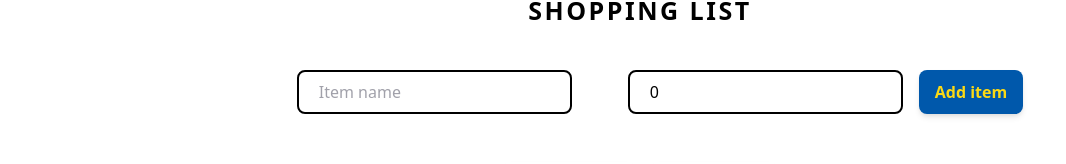
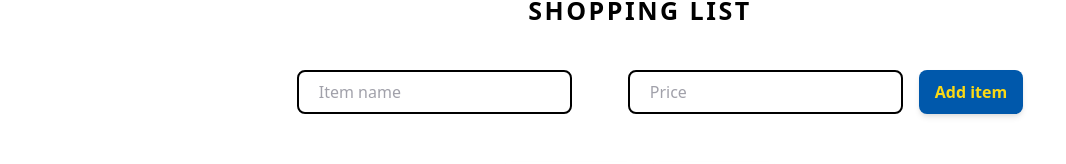
Before and after one commit to HassanObeid89/shopping-list, a React (Create React App) app: page / in a window 1280 px wide. Both pictures are taken after a click on the button "Add item". Shown: the part 224-388 px from the top of the page, without its empty margins (0-1066 px from the left). Built offline with nearby package versions, Linux system fonts and the light colour scheme.

Commit message:
Added validation using yup, react-form-hook and craco libraries.

```diff
--- a/package.json
+++ b/package.json
@@ -6,14 +6,17 @@
     "@craco/craco": "^6.2.0",
     "@headlessui/react": "^1.4.0",
     "@heroicons/react": "^1.0.3",
+    "@hookform/resolvers": "^2.7.1",
     "@testing-library/jest-dom": "^5.11.4",
     "@testing-library/react": "^11.1.0",
     "@testing-library/user-event": "^12.1.10",
     "react": "^17.0.2",
     "react-dom": "^17.0.2",
+    "react-hook-form": "^7.12.2",
     "react-scripts": "4.0.3",
     "react-uuid": "^1.0.2",
-    "web-vitals": "^1.0.1"
+    "web-vitals": "^1.0.1",
+    "yup": "^0.32.9"
   },
   "scripts": {
     "start": "craco start",
--- a/src/App.jsx
+++ b/src/App.jsx
@@ -4,8 +4,9 @@ import CompletedList from "./components/CompletedList";
 import Header from "./components/Header";
 import WelcomeScreen from "./components/WelcomeScreen";
 
-const getDataFromLS = () => {
+const getDataLS = () => {
   const data = localStorage.getItem("items");
+  console.log(data);
   if (data) {
     return JSON.parse(data);
   } else {
@@ -14,8 +15,8 @@ const getDataFromLS = () => {
 };
 
 function App() {
-  const [items, setItems] = useState(getDataFromLS());
   const [show, setShow] = useState(false);
+  const [items, setItems] = useState(getDataLS());
 
   useEffect(() => {
     localStorage.setItem("items", JSON.stringify(items));
--- a/src/components/AcquiredList.jsx
+++ b/src/components/AcquiredList.jsx
@@ -22,10 +22,10 @@ function AcquiredList({ item, setItems, items,sort }) {
         <li key={item.id} className='shoppingList'>
           <input className='' type='checkbox' onClick={checkBoxHandler} />
           <span className='md:flex-1 text-left '>
-            {item.itemName}
+            {item.Name}
           </span>
           <span className='md:flex-1 text-left '>
-            {item.itemPrice} kr
+            {item.Price} kr
           </span>
         </li>
       ) : null}
--- a/src/components/CompletedList.jsx
+++ b/src/components/CompletedList.jsx
@@ -8,10 +8,10 @@ function CompletedList({ item }) {
           <li key={item.id} className='shoppingList'>
             <input type='checkbox' checked />
             <p className='md:flex-1 line-through text-left'>
-              {item.itemName}
+              {item.Name}
             </p>
             <p className='md:flex-1 line-through text-left'>
-              {item.itemPrice} kr
+              {item.Price} kr
             </p>
           </li>
         </>
--- a/src/components/CreateItem.jsx
+++ b/src/components/CreateItem.jsx
@@ -1,48 +1,60 @@
-import React from "react";
+import { useForm } from "react-hook-form";
+import { yupResolver } from "@hookform/resolvers/yup";
+import { schema } from "../validations/FormValidation";
+import uuid from "react-uuid";
 
 
-function CreateItem({
-  handleSubmit,
-  setItemName,
-  itemName,
-  setItemPrice,
-  itemPrice,
-  items,
-})
+function CreateItem({ setItems, items }) {
 
+  const submitForm = (data, e) => {
+    e.preventDefault();
+    data.id = uuid();
+    data.completed = false;
 
+    setItems([...items, data]);
+    reset('')
+  };
 
+  const {
+    register,
+    handleSubmit,
+    formState: { errors },
+    reset,
+  } = useForm({
+    resolver: yupResolver(schema),
 
-
-{
-
+  });
 
   return (
     <>
       <form
         className='flex flex-col md:flex-row justify-center md:space-x-4 mt-8'
-        onSubmit={handleSubmit}>
+        onSubmit={handleSubmit(submitForm)}>
         <input
           className='input'
-          required
+          name='Name'
           type='text'
           placeholder='Item name'
-          onChange={(e) => setItemName(e.target.value)}
-          value={itemName}
+          autoComplete='off'
+          {...register("Name", {
+            required: "Required",
+          })}
         />
+        {errors.Name?.type === "required" && <p>Required field</p>}
+
         <input
           className='input'
-          required
-          type='number'
-          min='1'
-          step='0.01'
+          name='Price'
+          type='text'
           placeholder='Price'
-          onChange={(e) => setItemPrice(e.target.value)}
-          value={itemPrice}
+          autoComplete='off'
+          {...register("Price")}
         />
+        {errors.Price?.type === "typeError" && <p>Price should be a number</p>}
+        {errors.Price?.type === "min" && <p>Price can't be negative</p>}
+        {errors.Price?.type === "required" && <p>Required field</p>}
         <button className='btn btn-blue'>Add item</button>
       </form>
-
     </>
   );
 }
--- a/src/components/WelcomeScreen.jsx
+++ b/src/components/WelcomeScreen.jsx
@@ -1,49 +1,33 @@
 import React, { useState } from "react";
+
 import CreateItem from "./CreateItem";
 import AcquiredList from "./AcquiredList";
-import uuid from "react-uuid";
 import clipart from "../assets/clipart.png";
 
-function WelcomeScreen({ setItems, items, setShow, show }) {
-  const [itemName, setItemName] = useState("");
-  const [itemPrice, setItemPrice] = useState(Number);
-  const [sortByName, setSortByName] = useState([]);
-  const [sortByPrice, setSortByPrice] = useState([]);
+function WelcomeScreen({ items, setShow, show, submitForm, setItems, item }) {
+  const [sortByName, setSortByName] = useState(false);
+  const [sortByPrice, setSortByPrice] = useState(false);
 
   const handleSortByName = () => {
-    const sortedByName = items.sort((a, b) => {
-      if (a.itemName.toLowerCase() < b.itemName.toLowerCase()) {
+    items.sort((a, b) => {
+      if (a.Name.toLowerCase() < b.Name.toLowerCase()) {
         return -1;
-      } else if (a.itemName.toLowerCase() > b.itemName.toLowerCase()) {
+      } else if (a.Name.toLowerCase() > b.Name.toLowerCase()) {
         return 1;
       } else {
         return 0;
       }
     });
-    setSortByName(sortedByName);
-    setSortByName([]);
+    setSortByName(!sortByName);
+    //setSortByName(false);
   };
 
   const handleSortByPrice = () => {
-    const sortedByPrice = items.sort((a, b) => {
-      return a.itemPrice - b.itemPrice;
+    setSortByPrice(!sortByPrice);
+
+    items.sort((a, b) => {
+      return a.Price - b.Price;
     });
-    setSortByPrice(sortedByPrice);
-    setSortByPrice([]);
-  };
-
-  const handleSubmit = (e) => {
-    e.preventDefault();
-
-    let item = {
-      id: uuid(),
-      itemName,
-      itemPrice,
-      completed: false,
-    };
-    setItems([...items, item]);
-    setItemName("");
-    setItemPrice("");
   };
 
   const handleClick = () => {
@@ -76,21 +60,18 @@ function WelcomeScreen({ setItems, items, setShow, show }) {
         <>
           <div>
             <CreateItem
-              handleSubmit={handleSubmit}
-              setItemName={setItemName}
-              itemName={itemName}
-              setItemPrice={setItemPrice}
-              itemPrice={itemPrice}
+              submitForm={submitForm}
               items={items}
+              setItems={setItems}
             />
           </div>
           <div className='flex justify-center mt-8'>
             <button className={"btn "} onClick={handleSortByName}>
-            Sort by name
-          </button>
-          <button className={"btn "} onClick={handleSortByPrice}>
-            Sort by price
-          </button>
+              Sort by name
+            </button>
+            <button className={"btn "} onClick={handleSortByPrice}>
+              Sort by price
+            </button>
           </div>
 
           <div className='listContainer'>
--- /dev/null
+++ b/src/validations/FormValidation.js
@@ -0,0 +1,20 @@
+import * as yup from "yup";
+
+// export const getDataLS = () => {
+//   const data = localStorage.getItem("newitems");
+//   if (data) {
+//     return JSON.parse(data);
+//   } else {
+//     return [];
+//   }
+// };
+
+
+
+
+export const schema = yup.object().shape({
+
+  Name: yup.string().required(),
+  Price: yup.number().required().positive(),
+
+});
```
Also changed, not shown: 2 other files (tests, documents, lock files or other folders).
